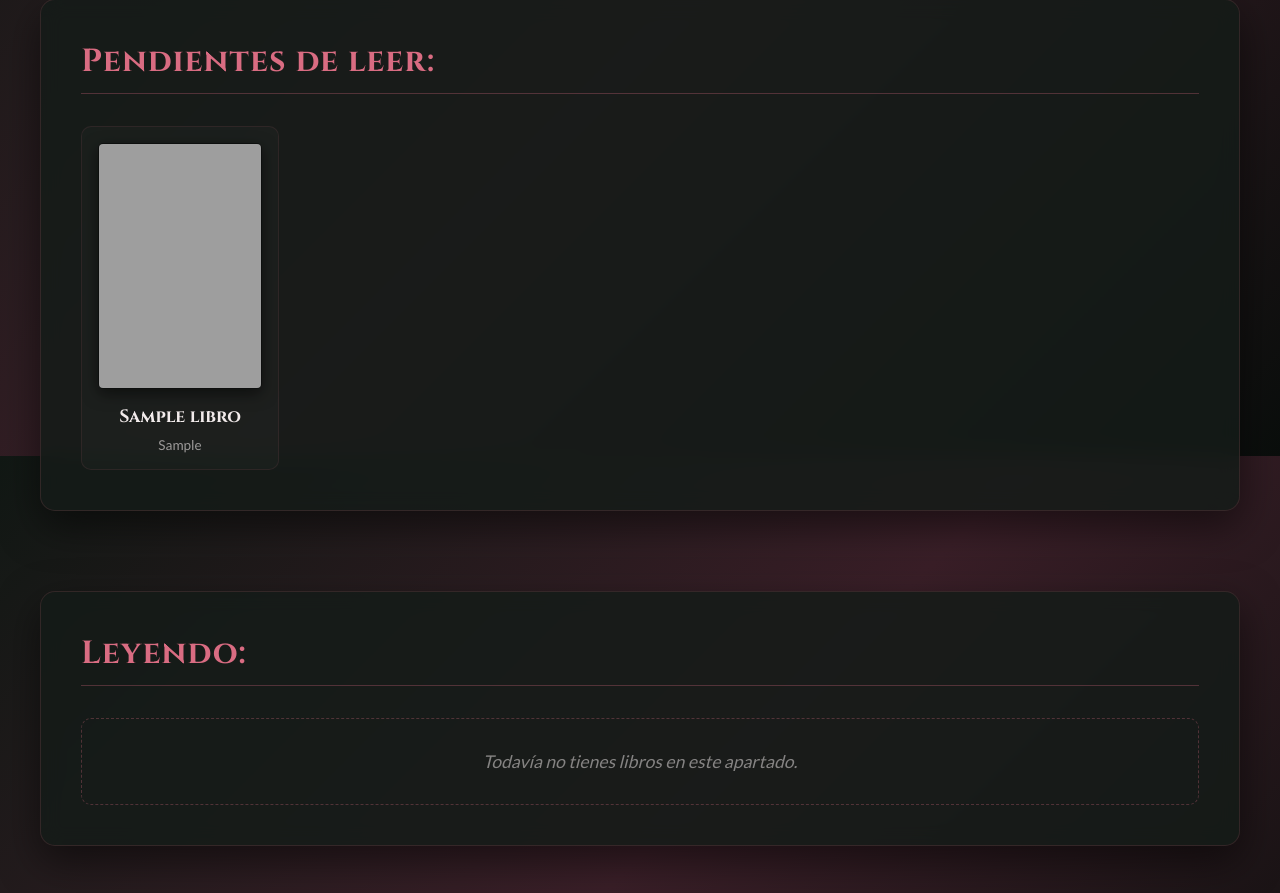
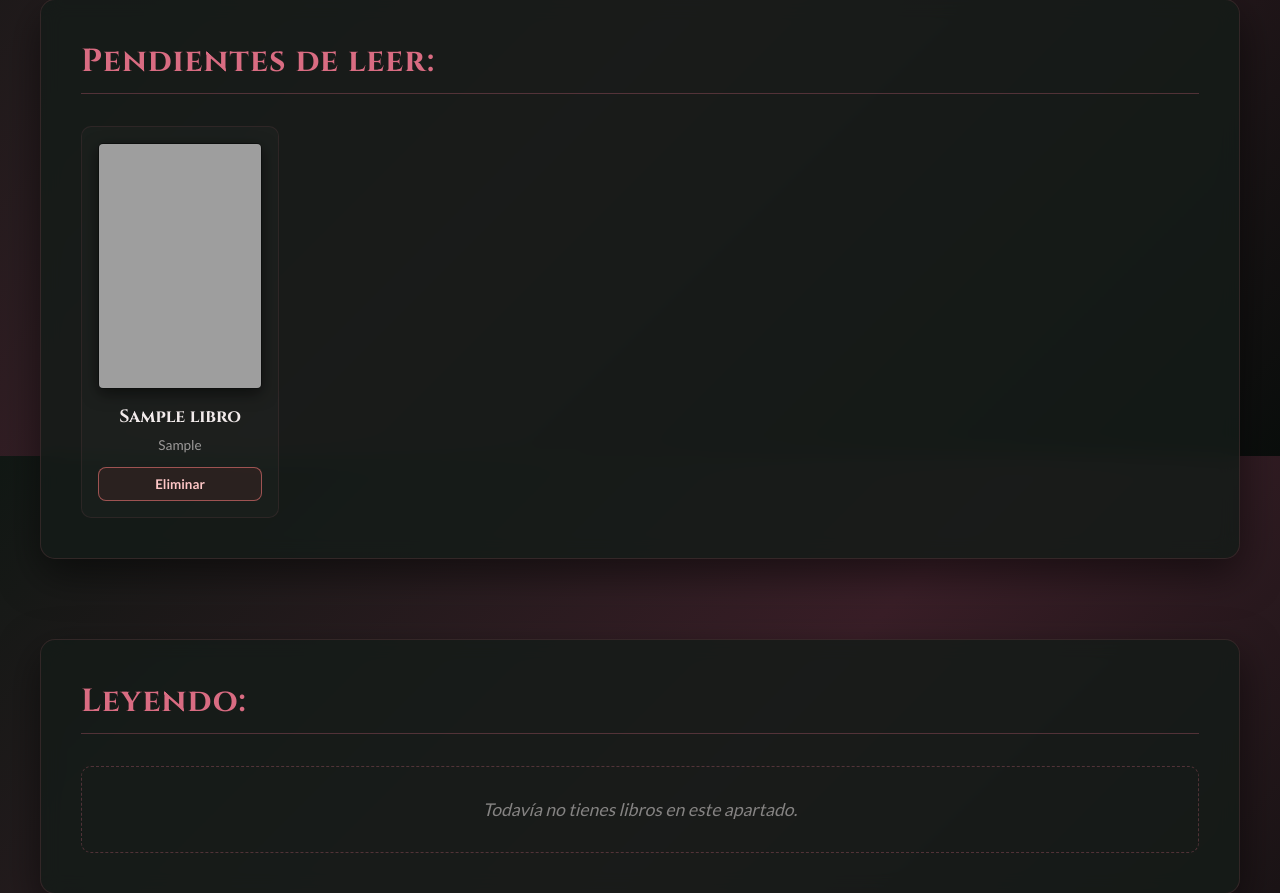
Before and after one commit to samonzfu/K-Libro, a PHP site: page /biblioteca.php in a window 1280 px wide. Shown: the part 344-1237 px from the top of the page. Run offline with PHP 8.4, Linux system fonts and the light colour scheme; a user stored in the database is signed in; tables that the repository leaves empty hold one stand-in row (values such as "Sample post"); grey boxes are pictures that could not be loaded.

Commit message:
botón de eliminar que casi acaba con mi paciencia

```diff
--- a/frontend/4_Biblioteca/biblioteca.php
+++ b/frontend/4_Biblioteca/biblioteca.php
@@ -18,7 +18,7 @@ $librosPorEstado = [
 
 try {
     $stmt = $pdo->prepare(
-        'SELECT b.estado, b.calificacion, b.review, l.titulo, l.autores, l.portada
+        'SELECT b.estado, b.libro_id_openlibrary, b.calificacion, b.review, l.titulo, l.autores, l.portada
          FROM biblioteca b
          INNER JOIN (
             SELECT MAX(id) AS id
@@ -60,6 +60,7 @@ function renderizarSeccion(string $titulo, string $key, string $estadoActual, st
         $tituloLibro = $libro['titulo'] ?: 'Sin título';
         $autorLibro = $libro['autores'] ?: 'Autor desconocido';
         $portadaLibro = $libro['portada'] ?: 'https://via.placeholder.com/130x190?text=Sin+portada';
+        $idOpenLibrary = (string) ($libro['libro_id_openlibrary'] ?? '');
         $calificacion = isset($libro['calificacion']) ? (int) $libro['calificacion'] : 0;
         $review = trim((string) ($libro['review'] ?? ''));
 
@@ -76,6 +77,15 @@ function renderizarSeccion(string $titulo, string $key, string $estadoActual, st
             if ($review !== '') {
                 echo '<p class="book-review">' . nl2br(htmlspecialchars($review, ENT_QUOTES, 'UTF-8')) . '</p>';
             }
+        }
+
+        if ($idOpenLibrary !== '') {
+            echo '<form method="POST" action="/GitHub/K-Libro/backend/procesar/eliminar_libro.php" class="form-eliminar" onsubmit="return window.confirm(\'¿Seguro que quieres eliminar este libro de tu biblioteca?\');">';
+            echo '<input type="hidden" name="id_openlibrary" value="' . htmlspecialchars($idOpenLibrary, ENT_QUOTES, 'UTF-8') . '">';
+            echo '<button type="submit" class="btn-eliminar">';
+            echo '<span data-i18n="biblio-eliminar">Eliminar</span>';
+            echo '</button>';
+            echo '</form>';
         }
 
         echo '</article>';
@@ -131,6 +141,7 @@ function renderizarSeccion(string $titulo, string $key, string $estadoActual, st
             'biblio-nav-pendiente': 'Pendientes de leer',
             'biblio-nav-leyendo': 'Leyendo',
             'biblio-nav-leido': 'Leídos',
+            'biblio-eliminar': 'Eliminar',
             'biblio-pendiente':  'Pendientes de leer:',
             'biblio-leyendo':    'Leyendo:',
             'biblio-leido':      'Leídos:',
@@ -145,12 +156,14 @@ function renderizarSeccion(string $titulo, string $key, string $estadoActual, st
             'biblio-nav-pendiente': 'To read',
             'biblio-nav-leyendo': 'Reading',
             'biblio-nav-leido': 'Read',
+            'biblio-eliminar': 'Delete',
             'biblio-pendiente':  'To read:',
             'biblio-leyendo':    'Reading:',
             'biblio-leido':      'Read:',
             'biblio-vacio':      'You have no books in this section yet.',
         }
     }, 'Mi biblioteca | K-Libro', 'My library | K-Libro');
+
     </script>
 </body>
 </html>
--- a/frontend/4_Biblioteca/css/estilo.css
+++ b/frontend/4_Biblioteca/css/estilo.css
@@ -239,6 +239,29 @@ h1 {
     padding: 0.65rem;
 }
 
+.btn-eliminar {
+    width: 100%;
+    border: 1px solid rgba(255, 125, 125, 0.55);
+    background: rgba(255, 75, 75, 0.08);
+    color: #ffc7c7;
+    border-radius: 8px;
+    padding: 8px 10px;
+    cursor: pointer;
+    font-family: 'Lato', sans-serif;
+    font-weight: bold;
+    transition: all 0.2s ease;
+}
+
+.form-eliminar {
+    margin-top: 0.9rem;
+}
+
+.btn-eliminar:hover {
+    background: rgba(255, 75, 75, 0.9);
+    color: #1f0909;
+    border-color: transparent;
+}
+
 /* --- ANIMACIONES --- */
 @keyframes fadeInUp {
     from {
```
Also changed, not shown: backend/procesar/eliminar_libro.php (added, +42 -0 lines).
